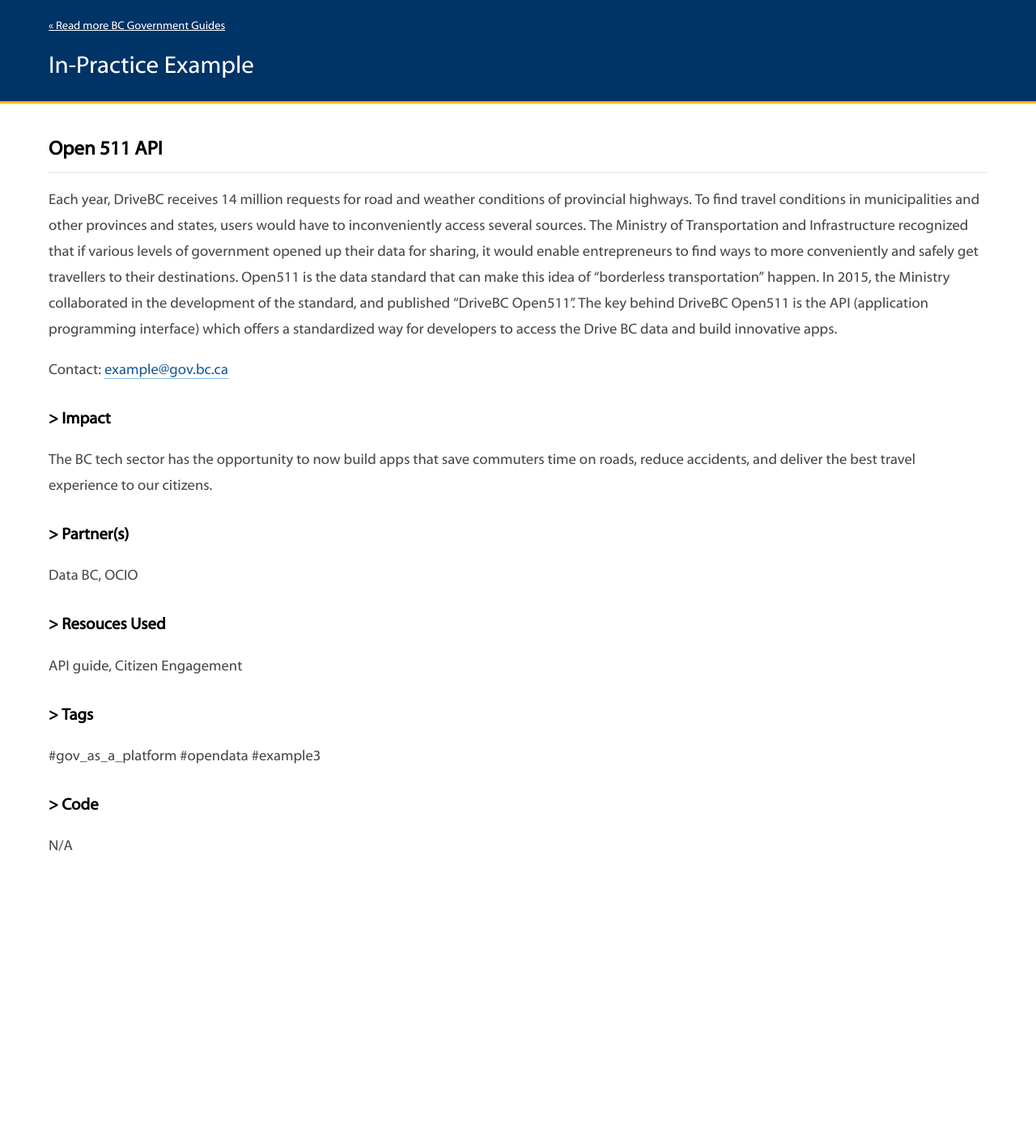
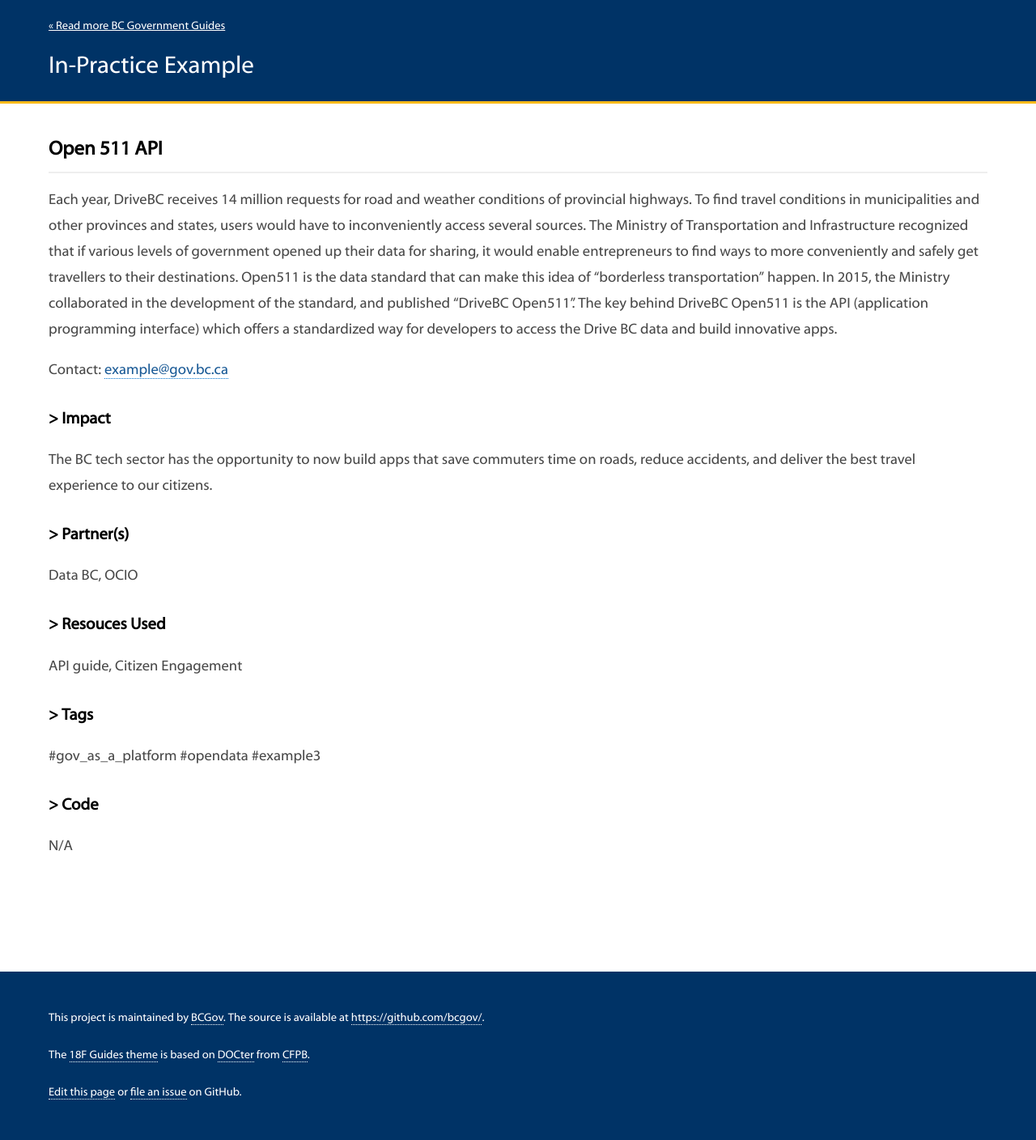
Before and after one commit to bcgov/digital-toolkit, a Jekyll site: the page in-practice-examples/open511.html, which Jekyll copies as it is, in a window 1280 px wide. Shown: the whole page at 81% size. Built offline with Jekyll 4.4.1, drawn with Linux system fonts in a browser that asks for light colours; before the commit the page ends 1200 px from its top, so only the background shows below that.

Commit message:
Updating pages with markup for footer

```diff
--- a/in-practice-examples/open511.html
+++ b/in-practice-examples/open511.html
@@ -49,6 +49,16 @@
 				<p>N/A</p>
 			</section>
 		</div>
+
+		<footer role="contentinfo">
+			<div class="wrap">
+				<p>This project is maintained by <a href="https://www.gov.bc.ca">BCGov</a>. The source is available at <a href="https://github.com/bcgov/">https://github.com/bcgov/</a>.</p>
+				<p>The <a href="https://github.com/18F/guides-template/">18F Guides theme</a> is based on <a href="https://github.com/cfpb/docter/">DOCter</a> from <a href="http://cfpb.github.io/">CFPB</a>.</p>
+				<p><a href="https://github.com/bcgov//edit/18f-pages/_pages/index.md">Edit this page</a> or <a href="https://github.com/bcgov//issues">file an issue</a> on GitHub.</p>
+			</div>
+		</footer>
+
 	</div>
+
 </body>
 </html>
```
Also changed, not shown: in-practice-examples/bc-palliative-care.html (+9 -0 lines), in-practice-examples/my-self-serve.html (+10 -0 lines), in-practice-examples/one-tool.html (+9 -0 lines).
